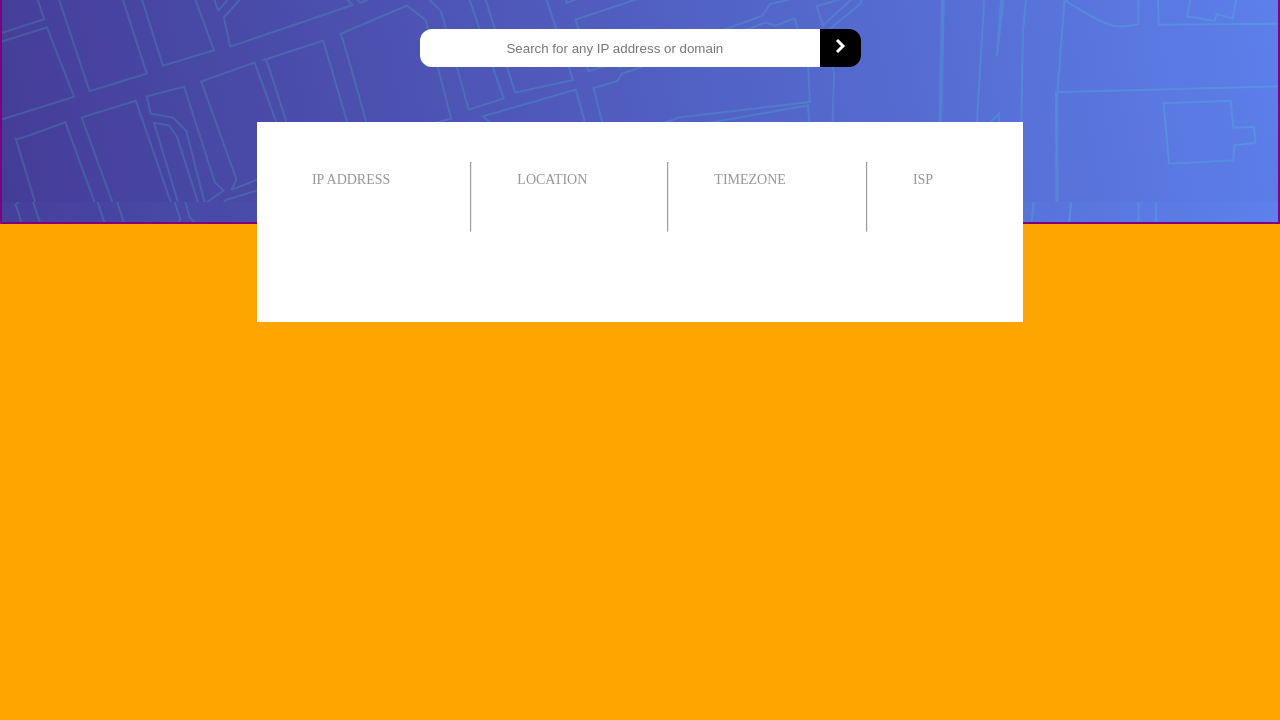
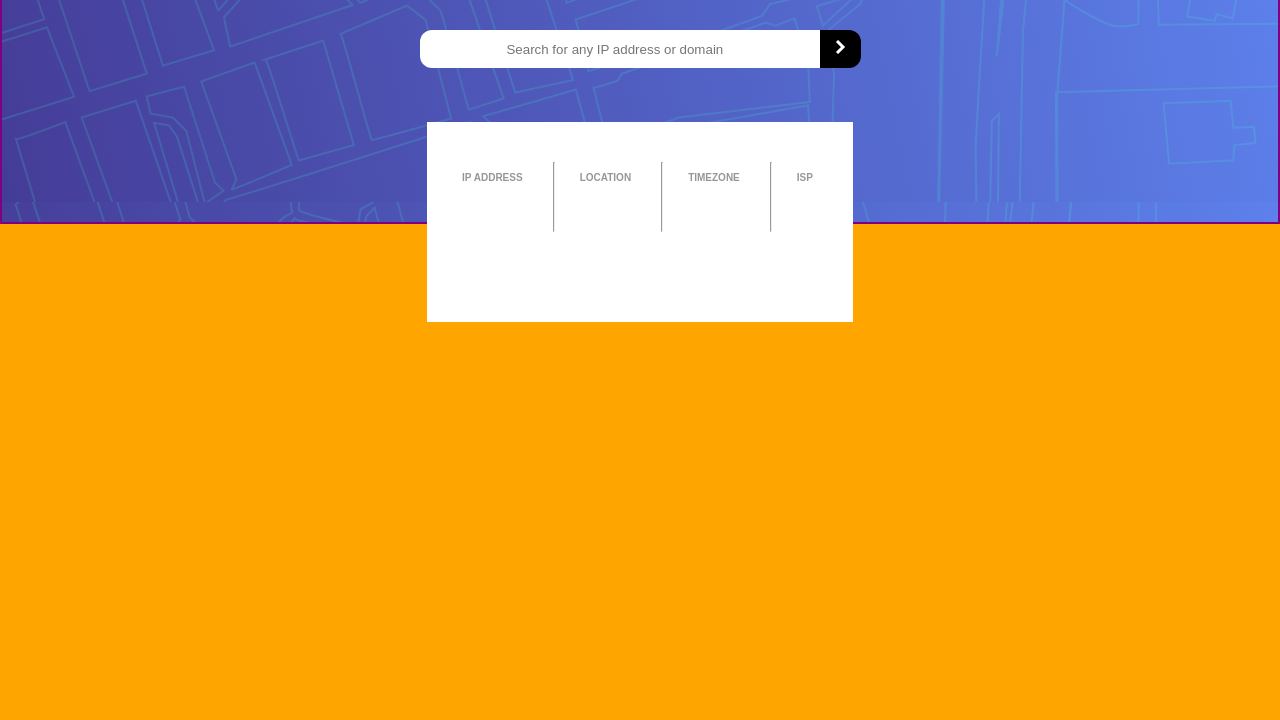
Before and after one commit to FolusoOjo/ip-address-tracker, a plain HTML site: page index.html in a window 1280 px wide. Shown: the part 80-800 px from the top of the page. Drawn offline with Linux system fonts and the light colour scheme.

Commit message:
changed the style to some things

```diff
--- a/index.html
+++ b/index.html
@@ -15,6 +15,7 @@
       rel="stylesheet"
       href="https://cdnjs.cloudflare.com/ajax/libs/font-awesome/6.6.0/css/all.min.css"
     />
+    <link rel="preconnect" href="https://fonts.googleapis.com">
 
     <script src="./app.js" defer></script>
     <title>Frontend Mentor | IP Address Tracker</title>
@@ -39,26 +40,26 @@
 <main>
   <div class="IPdetails" id="ipdetails">
     <div class="address">
-      <p>IP ADDRESS</p>
-      <p id="Address"></p>
+      <p class="mainpara">IP ADDRESS</p>
+      <p id="Address" class="secondpara"></p>
     </div>
     <hr />
 
     <div class="location">
-      <p>LOCATION</p>
-      <p id="location"></p>
+      <p class="mainpara">LOCATION</p>
+      <p id="location" class="secondpara"></p>
     </div>
     <hr />
 
     <div class="timezone">
-      <p>TIMEZONE</p>
-      <p id="timeZone"></p>
+      <p class="mainpara">TIMEZONE</p>
+      <p id="timeZone" class="secondpara"></p>
     </div>
     <hr />
 
     <div class="isp">
-      <p>ISP</p>
-      <p id="ISP"></p>
+      <p class="mainpara">ISP</p>
+      <p id="ISP" class="secondpara"></p>
     </div>
   </div>
 </div>
--- a/styles.css
+++ b/styles.css
@@ -2,6 +2,7 @@
   padding: 0;
   margin: 0;
   box-sizing: border-box;
+  font-family: "Rubik", sans-serif;
 }
 
 body {
@@ -25,8 +26,8 @@ h2 {
   color: white;
 }
 
-#searchInput{
-  box-sizing:  border-box;
+#searchInput {
+  box-sizing: border-box;
   width: 400px;
   text-align: center;
 }
@@ -68,7 +69,6 @@ main {
   /* margin-top: 20px; */
 }
 .IPdetails {
-  /* border: 2px solid rebeccapurple; */
   display: flex;
   height: 200px;
   padding: 40px 10px;
@@ -77,8 +77,8 @@ main {
 }
 .IPdetails div {
   /* border: 2px solid red; */
-  margin: 0 60px 0 25px;
-  padding: 10px 20px 5px 20px;
+  margin: 0 30px 0 10px;
+  padding: 10px 0 5px 15px;
 }
 
 hr {
@@ -100,8 +100,15 @@ hr {
   width: 100px;
   background-color: white;
 } */
-.IPdetails p {
-  font-size: 14px;
+.mainpara {
+  font-size: 10px;
+  font-weight: 600;
   color: hsl(0, 0%, 59%);
   /* padding: 30px; */
 }
+.secondpara {
+  /* border: 1px solid red; */
+  margin-top: 10px;
+  font-size: 26px;
+  font-weight: 500;
+}
```
